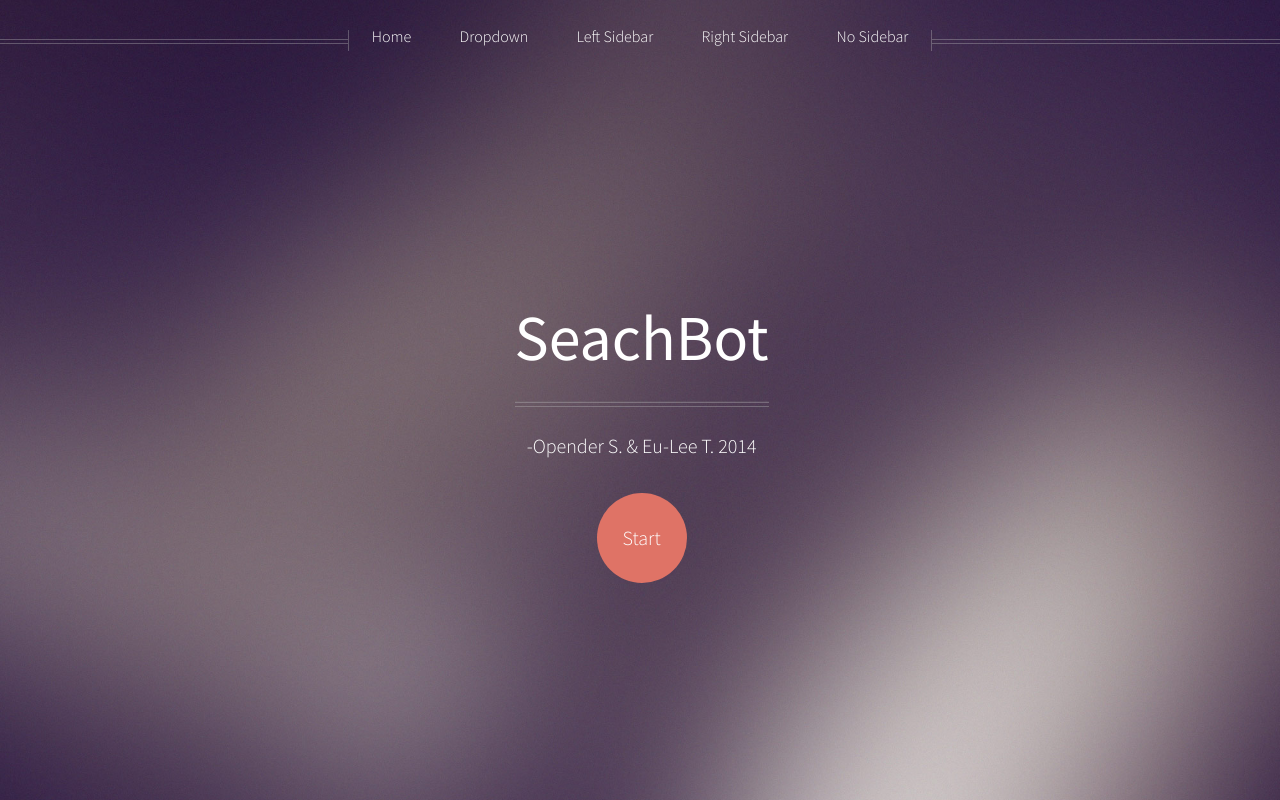
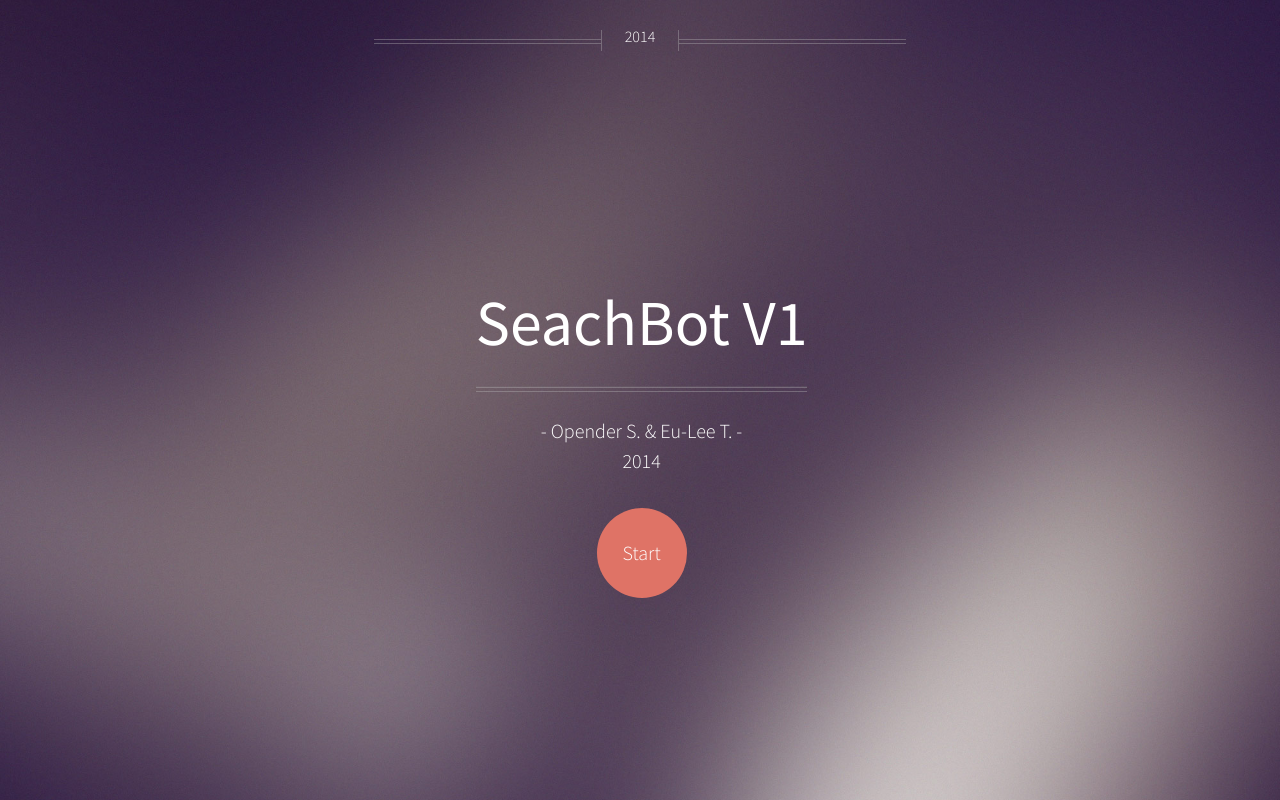
Before and after one commit to searchbot-nz/searchbot-nz.github.io, a plain HTML site: page index.html in a window 1280 px wide. Shown: the top 800 px of the page. Drawn offline with Linux system fonts and the light colour scheme.

Commit message:
home page set up

```diff
--- a/index.html
+++ b/index.html
@@ -22,9 +22,10 @@
 					<!-- Inner -->
 						<div class="inner">
 							<header>
-								<h1><a href="index.html" id="logo">SeachBot</a></h1>
+								<h1><a href="index.html" id="logo">SeachBot V1</a></h1>
 								<hr />
-								<p>-Opender S. & Eu-Lee T. 2014</p>
+								<p>- Opender S. & Eu-Lee T. -</p>
+								<p> 2014 </p>
 							</header>
 							<footer>
 								<a href="#banner" class="button circled scrolly">Start</a>
@@ -34,8 +35,8 @@
 					<!-- Nav -->
 						<nav id="nav">
 							<ul>
-								<li><a href="index.html">Home</a></li>
-								<li>
+								<li><a href="index.html">2014</a></li>
+								<!--<li>
 									<a href="#">Dropdown</a>
 									<ul>
 										<li><a href="#">Lorem ipsum dolor</a></li>
@@ -55,7 +56,7 @@
 								</li>
 								<li><a href="left-sidebar.html">Left Sidebar</a></li>
 								<li><a href="right-sidebar.html">Right Sidebar</a></li>
-								<li><a href="no-sidebar.html">No Sidebar</a></li>
+								<li><a href="no-sidebar.html">No Sidebar</a></li>-->
 							</ul>
 						</nav>
 
```
